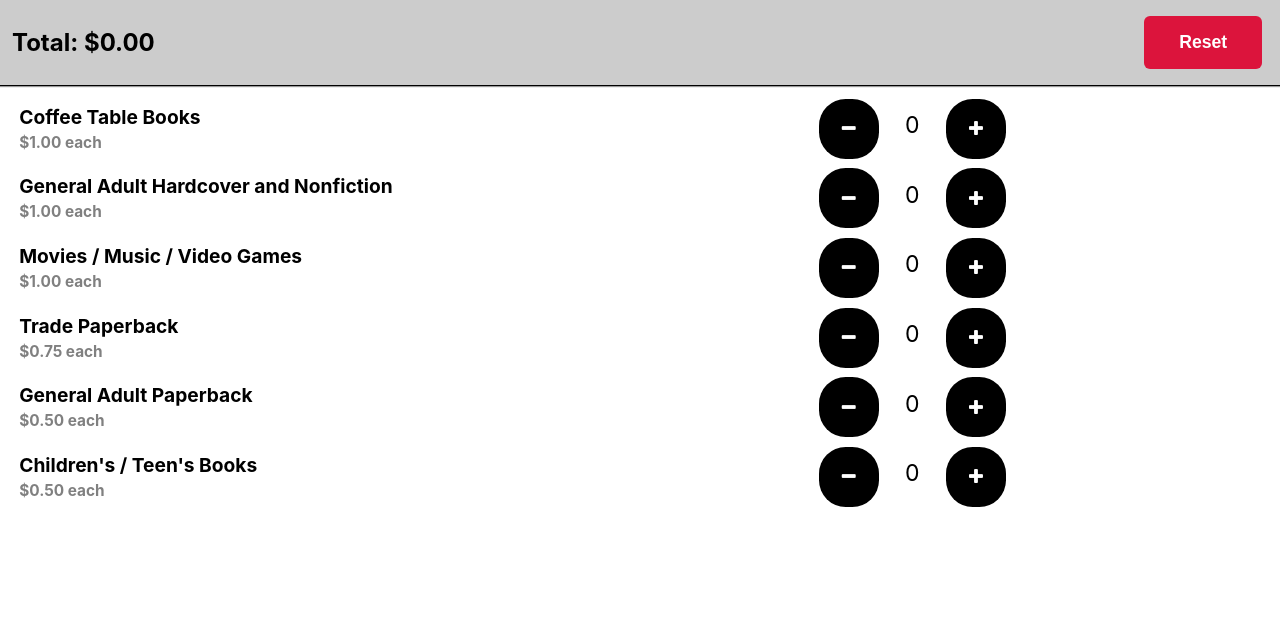
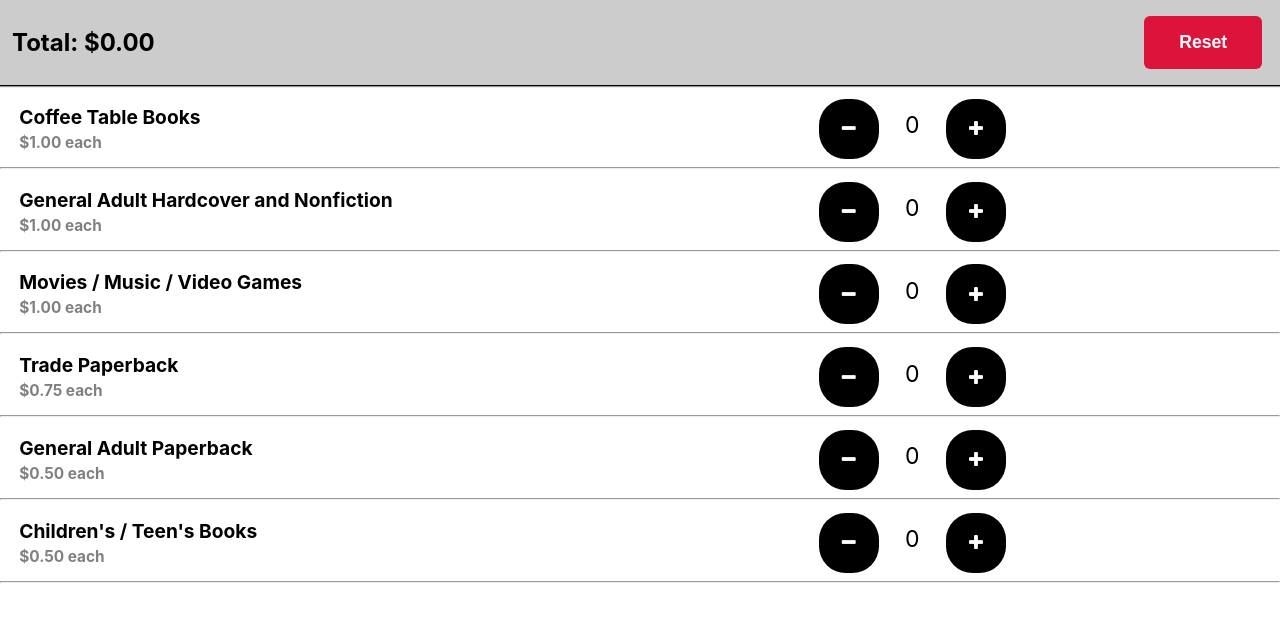
Before and after one commit to jtlong3rd/wvpl-ambler-book-sale-pricer, a React (Create React App) app: page / in a window 1280 px wide. Shown: the top 622 px of the page. Built offline with nearby package versions, Linux system fonts and the light colour scheme.

Commit message:
Add horizontal ruling between items

```diff
--- a/src/App.tsx
+++ b/src/App.tsx
@@ -1,5 +1,6 @@
 import {
   CSSProperties,
+  Fragment,
   ReactNode,
   useEffect,
   useMemo,
@@ -194,7 +195,9 @@ function App() {
             itemSpec => itemSpec.offer == null || itemSpec.offer(bagSale)
           )
           .map(
-            itemSpec => (
+            (itemSpec, i) => (
+              <Fragment key={itemSpec.key}>
+                <div>
                   <Item
                     key={itemSpec.key}
                     name={itemSpec.name}
@@ -213,6 +216,9 @@ function App() {
                         itemCounts[itemSpec.key] + 1,
                     }))}
                   />
+                  {i < itemSpecs.length - 1 && <hr />}
+                </div>
+              </Fragment>
             )
         )
       }
```
Lines whose indentation alone changed are shown as unchanged.
